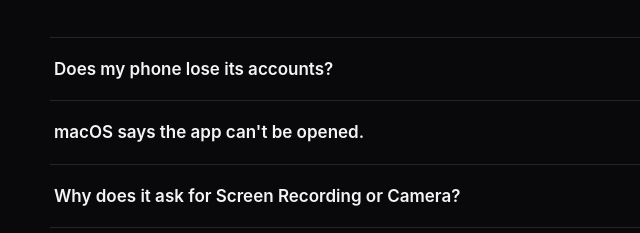
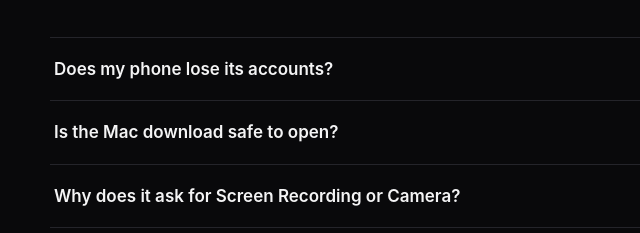
Before and after one commit to radut/rauthenticator, a plain HTML site: page index.html in a window 1280 px wide. Shown: the part 7560-7793 px from the top of the page, 210-850 px from the left. Drawn offline with Linux system fonts and the light colour scheme.

Commit message:
site: generated from static-radut-dev sites/authenticator (394efe8)

```diff
--- a/index.html
+++ b/index.html
@@ -538,7 +538,7 @@ footer .wrap { display: flex; justify-content: space-between; gap: 20px; flex-wr
     </div>
     <div class="faq">
       <details><summary>Does my phone lose its accounts?</summary><p>No. Google Authenticator's export only shows QR codes; the accounts stay on the phone. You end up with the same codes on both.</p></details>
-      <details><summary>macOS says the app can't be opened.</summary><p>The download is not notarized. On macOS 15 or newer, open it once, then System Settings → Privacy &amp; Security → <b>Open Anyway</b>. On macOS 14: right-click the app → Open.</p></details>
+      <details><summary>Is the Mac download safe to open?</summary><p>Yes. The disk image and the app are signed with a Developer ID and notarized by Apple, so macOS opens them without warnings. Download it only from the GitHub release.</p></details>
       <details><summary>Why does it ask for Screen Recording or Camera?</summary><p>Only the scanners need them: the viewfinder, screen and region scans read your screen, the camera scan reads the camera. Nothing else uses them, and nothing leaves the Mac.</p></details>
       <details><summary>Can I move accounts between the Mac and the iPhone?</summary><p>Yes, the same way as from Google Authenticator: <b>Export All</b> on one shows transfer QR codes, the scanner on the other reads them.</p></details>
       <details><summary>Which codes work?</summary><p>Time-based (TOTP) and counter-based (HOTP), SHA-1, SHA-256 and SHA-512, 6 to 8 digits, any period. Google's transfer format can't carry 7-digit codes or periods other than 30&nbsp;s; those export one by one instead.</p></details>
```
